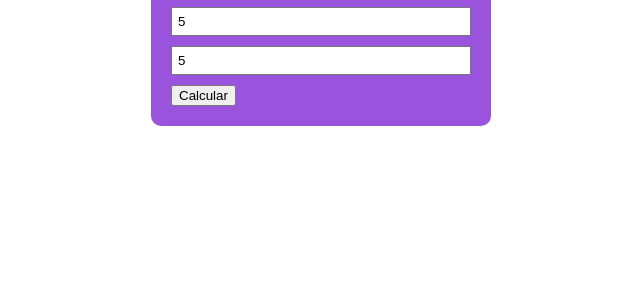
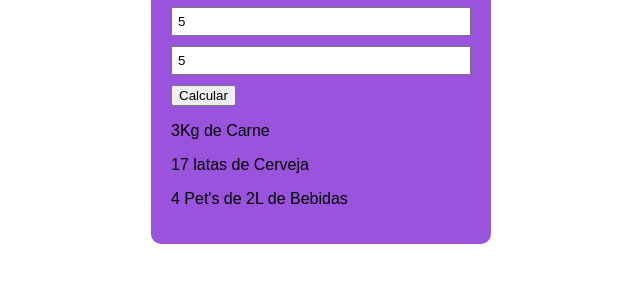
Before and after one commit to lucasemanuelms/Churrascometro, a plain HTML site: page index.html in a window 1280 px wide. Both pictures are taken after typing "5", "5", "5" into the empty fields and a click on the button "Calcular". Shown: the part 140-422 px from the top of the page, without its empty margins (319-959 px from the left). Drawn offline with Linux system fonts and the light colour scheme.

Commit message:
Finished

```diff
--- a/index.html
+++ b/index.html
@@ -15,7 +15,7 @@
         <input type="number" name="adulto" id="adulto" placeholder="Adultos">
         <input type="number" name="crianca" id="crianca" placeholder="Crianças">
         <input type="number" name="duracao" id="duracao" placeholder="Duração (h)">
-        <button>Calcular</button>
+        <button onclick="calcular()">Calcular</button>
 
         <div id="resultado">
 
@@ -23,5 +23,7 @@
 
     </div>
 
+    <script src="js/script.js"></script>
+
 </body>
 </html>
--- /dev/null
+++ b/js/script.js
@@ -0,0 +1,46 @@
+let inputAdultos = document.getElementById("adulto")
+let inputCriancas = document.getElementById("crianca")
+let inputDuracao = document.getElementById("duracao")
+
+let resultado = document.getElementById("resultado")
+
+function calcular(){
+
+    let adultos = inputAdultos.value
+    let criancas = inputCriancas.value
+    let duracao = inputDuracao.value
+
+
+    let qtdTotalCarne = carnePP(duracao) * adultos + (carnePP(duracao)/2 * criancas)
+    let qtdTotalCerveja = cervejaPP(duracao) * adultos
+    let qtdTotalBebidas = bebidasPP(duracao) * adultos + (bebidasPP(duracao)/2 * criancas)
+
+    resultado.innerHTML = `<p>${qtdTotalCarne/1000}Kg de Carne</p>`
+    resultado.innerHTML += `<p>${Math.ceil(qtdTotalCerveja/355)} latas de Cerveja</p>`
+    resultado.innerHTML += `<p>${Math.ceil(qtdTotalBebidas/2000)} Pet's de 2L de Bebidas</p>`
+
+}
+
+function carnePP(duracao){
+    if(duracao>=6){
+        return 650
+    }else{
+        return 400
+    }
+}
+
+function cervejaPP(duracao){
+    if(duracao>=6){
+        return 2000
+    }else{
+        return 1200
+    }
+}
+
+function bebidasPP(duracao){
+    if(duracao>=6){
+        return 1500
+    }else{
+        return 1000
+    }
+}
```
